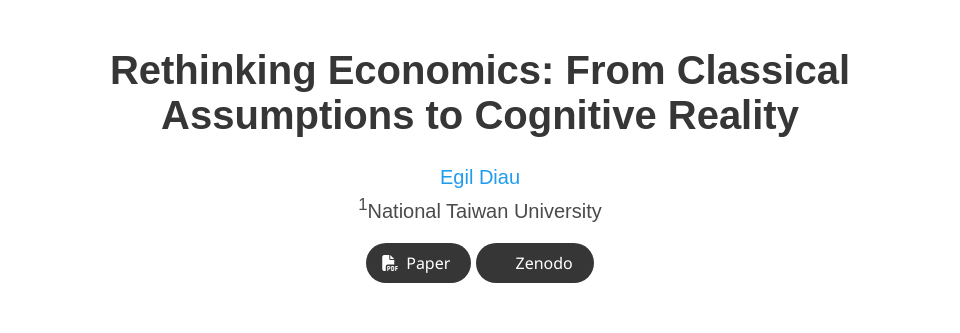
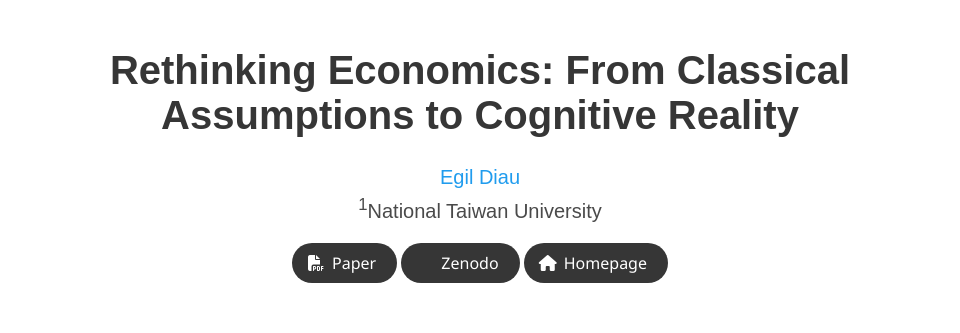
Before and after one commit to egil158/rethinking_econ, a plain HTML site: page index.html in a window 1280 px wide. Shown: the top 333 px of the page, without its empty margins (160-1120 px from the left). Drawn offline with nearby package versions, Linux system fonts and the light colour scheme; some icons are missing; a web font is replaced by a local one.

Commit message:
add home:

```diff
--- a/index.html
+++ b/index.html
@@ -164,14 +164,13 @@
                   </a>
               </span> -->
                 <!-- Dataset Link. -->
-                <!-- <span class="link-block">
-                <a href="https://github.com/google/nerfies/releases/tag/0.1"
-                   class="external-link button is-normal is-rounded is-dark">
-                  <span class="icon">
-                      <i class="far fa-images"></i>
-                  </span>
-                  <span>Data</span>
-                  </a> -->
+                <span class="link-block">
+                  <a href="https://egil158.github.io/" class="external-link button is-normal is-rounded is-dark">
+                    <span class="icon">
+                      <i class="fas fa-home"></i>
+                    </span>
+                    <span>Homepage</span>
+                  </a>
               </div>
 
             </div>
```
